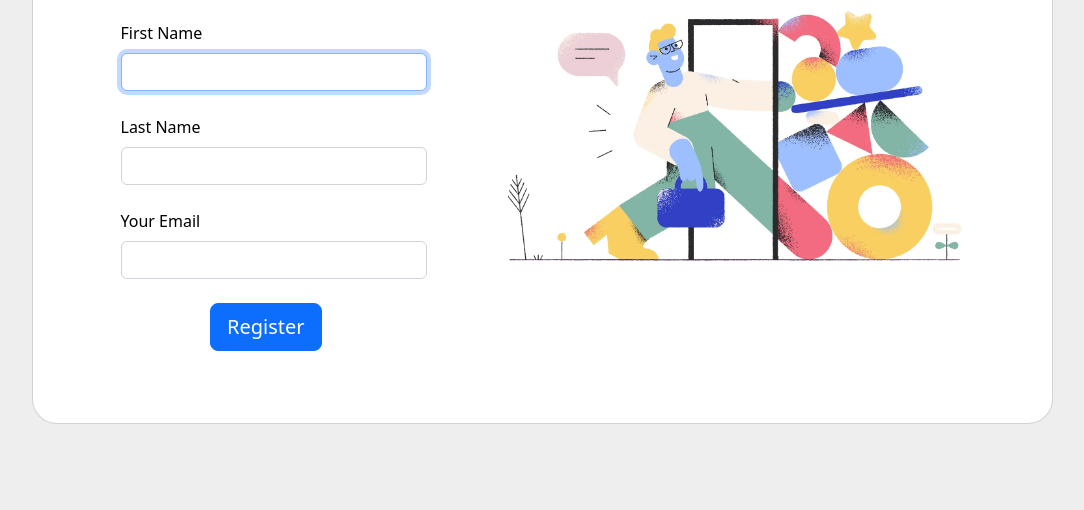
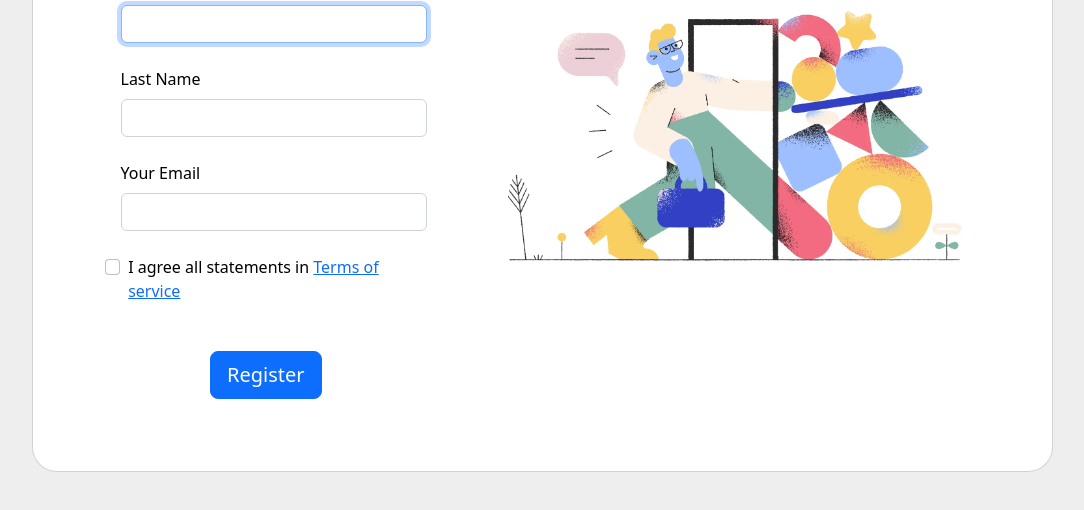
Before and after one commit to JyotirmoySaha096/Signup-Page, a website: page signup.html in a window 1280 px wide. Shown: the part 262-772 px from the top of the page, without its empty margins (98-1182 px from the left). Drawn offline with nearby package versions, Linux system fonts and the light colour scheme.

Commit message:
Readded Checkbox.

```diff
--- a/signup.html
+++ b/signup.html
@@ -63,12 +63,12 @@
                           </div>
                         </div> -->
 
-                        <!-- <div class="form-check d-flex justify-content-center mb-5">
+                        <div class="form-check d-flex justify-content-center mb-5">
                           <input class="form-check-input me-2" type="checkbox" value="" id="form2Example3c" />
                           <label class="form-check-label" for="form2Example3">
                             I agree all statements in <a href="#!">Terms of service</a>
                           </label>
-                        </div> -->
+                        </div>
 
                         <div class="d-flex justify-content-center mx-4 mb-3 mb-lg-4">
                           <button type="submit" class="btn btn-primary btn-lg">Register</button>
```
